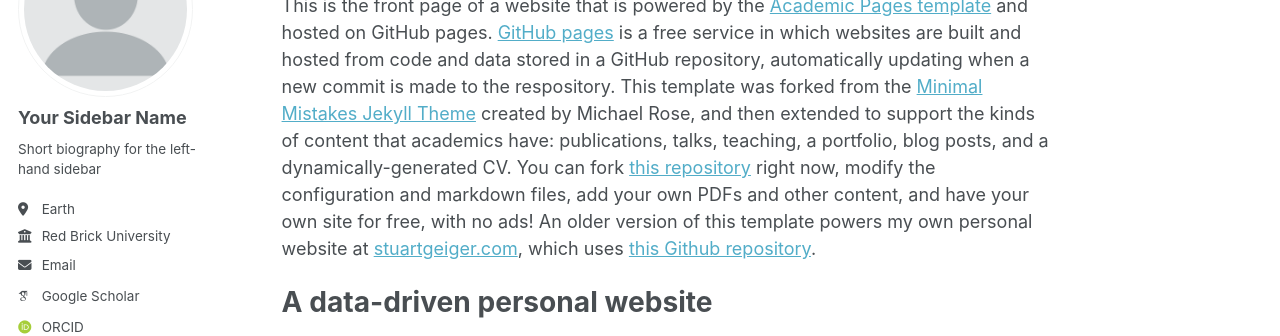
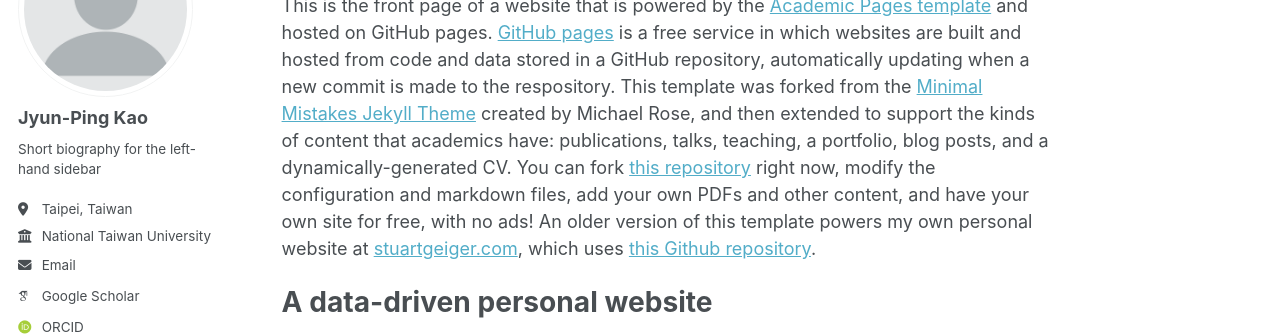
Before and after one commit to reddykao/reddykao.github.io, a Jekyll site: the page built from _pages/about.md, in a window 1280 px wide. Shown: the part 184-520 px from the top of the page. Built offline with Jekyll 4.4.1, drawn with Linux system fonts in a browser that asks for light colours; some web fonts are replaced.

Commit message:
Update _config.yml

```diff
--- a/_config.yml
+++ b/_config.yml
@@ -22,11 +22,11 @@ repository               : "academicpages/academicpages.github.io"
 author:
   # Biographic information
   avatar           : "profile.png"
-  name             : "Your Sidebar Name"
+  name             : "Jyun-Ping Kao"
   pronouns         : # example: "she/her"
   bio              : "Short biography for the left-hand sidebar"
-  location         : "Earth"
-  employer         : "Red Brick University"
+  location         : "Taipei, Taiwan"
+  employer         : "National Taiwan University"
   uri              : # URL
   email            : "none@example.org"
 
@@ -34,7 +34,7 @@ author:
   arxiv            : # URL - Update with the correct link to your profile
   googlescholar    : "https://scholar.google.com/citations?user=PS_CX0AAAAAJ"
   impactstory      : # URL
-  orcid            : "http://orcid.org/yourorcidurl"
+  orcid            : "https://orcid.org/0009-0003-7183-8337"
   semantic         : # URL
   pubmed           : "https://www.ncbi.nlm.nih.gov/pubmed/?term=john+snow"
   researchgate     : # URL
```
